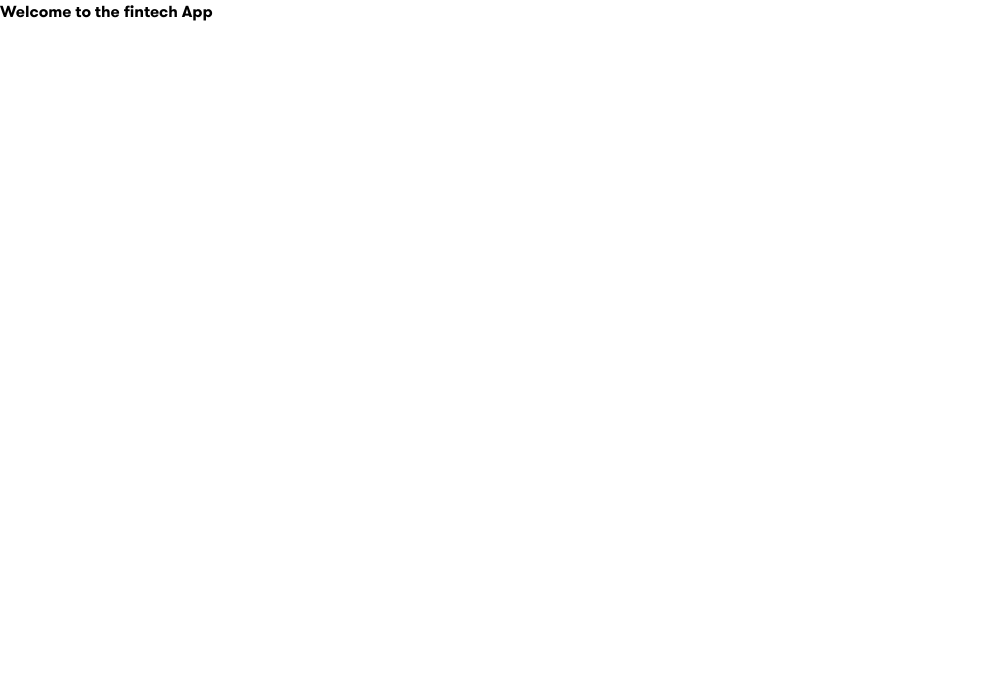
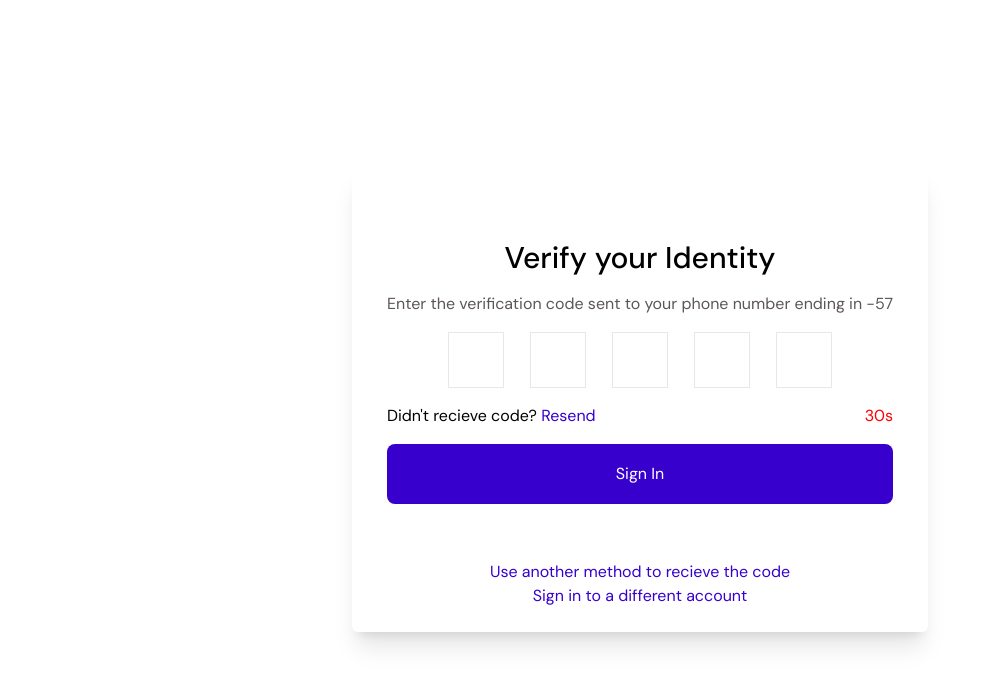
Before and after one commit to devcareer/team-fintech-frontend, a React (Create React App) app: page / in a window 1280 px wide. Shown: the top 686 px of the page, without its empty margins (0-988 px from the left). Built offline with nearby package versions, Linux system fonts and the light colour scheme; the HTML template or start-up script is replaced by a standard one.

Commit message:
feat: developed verify by number page

```diff
--- a/src/App.js
+++ b/src/App.js
@@ -1,7 +1,8 @@
+import VerifyNumber from './pages/VerifyNumber';
 function App() {
   return (
     <div>
-      <h1>Welcome to the fintech App</h1>
+      <VerifyNumber />
     </div>
   );
 }
--- a/src/pages/VerifyNumber.jsx
+++ b/src/pages/VerifyNumber.jsx
@@ -1,5 +1,5 @@
 import React from 'react';
-
+import Button from '../components/General/Button/Button';
 class Otpinput extends React.Component {
   constructor(props) {
     super(props);
@@ -13,9 +13,9 @@ class Otpinput extends React.Component {
   }
 
   handleSubmit(event) {
-    const data = new FormData(event.target);
+    new FormData(event.target);
     console.log(this.state);
-    event.preventDefault();
+    event.preventDefault;
   }
 
   inputfocus = (elmnt) => {
@@ -36,13 +36,22 @@ class Otpinput extends React.Component {
 
   render() {
     return (
+      <div className="flex items-center h-screen justify-center sm:w-screen">
+        <main className="sm:max-w-xl sm:my-auto sm:rounded-md sm:h-fit sm:w-full sm:shadow-xl flex flex-col justify-between items-center h-screen mt-12 sm:mt-auto p-6">
+          <section>
+            <h1 className="text-center text-3xl font-custom font-medium mt-12">
+              Verify your Identity
+            </h1>
+            <p className="text-text-2 my-4">
+              Enter the verification code sent to your phone number ending in -57
+            </p>
             <form onSubmit={this.handleSubmit}>
-        <div className="otpContainer">
+              <div className="flex justify-between mx-auto my-4 max-w-sm space-x-2">
                 <input
                   name="otp1"
                   type="text"
                   autoComplete="off"
-            className="otpInput"
+                  className="border border-outline w-14 h-14 p-3 text-center"
                   value={this.state.otp1}
                   onKeyPress={this.keyPressed}
                   onChange={(e) => this.handleChange('otp1', e)}
@@ -54,7 +63,7 @@ class Otpinput extends React.Component {
                   name="otp2"
                   type="text"
                   autoComplete="off"
-            className="otpInput"
+                  className="border border-outline w-14 h-14 p-3  text-lg text-center"
                   value={this.state.otp2}
                   onChange={(e) => this.handleChange('otp2', e)}
                   tabIndex="2"
@@ -65,7 +74,7 @@ class Otpinput extends React.Component {
                   name="otp3"
                   type="text"
                   autoComplete="off"
-            className="otpInput"
+                  className="border border-outline w-14 h-14 p-3  text-lg text-center"
                   value={this.state.otp3}
                   onChange={(e) => this.handleChange('otp3', e)}
                   tabIndex="3"
@@ -76,7 +85,7 @@ class Otpinput extends React.Component {
                   name="otp4"
                   type="text"
                   autoComplete="off"
-            className="otpInput"
+                  className="border border-outline w-14 h-14 p-3  text-lg text-center"
                   value={this.state.otp4}
                   onChange={(e) => this.handleChange('otp4', e)}
                   tabIndex="4"
@@ -88,7 +97,7 @@ class Otpinput extends React.Component {
                   name="otp5"
                   type="text"
                   autoComplete="off"
-            className="otpInput"
+                  className="border border-outline w-14 h-14 p-3 text-lg text-center"
                   value={this.state.otp5}
                   onChange={(e) => this.handleChange('otp5', e)}
                   tabIndex="5"
@@ -96,10 +105,23 @@ class Otpinput extends React.Component {
                   onKeyUp={(e) => this.inputfocus(e)}
                 />
               </div>
+              <div className="flex justify-between my-4">
+                <p>
+                  Didn&apos;t recieve code? <span className="text-primary-300">Resend</span>
+                </p>
+                <span className="text-warningstate">30s</span>
+              </div>
               <Button className="primary" type="submit">
-          Submit
+                Sign In
               </Button>
             </form>
+          </section>
+          <section className="block text-primary-300 mb-24 sm:mb-auto sm:my-14">
+            <p className="text-center">Use another method to recieve the code</p>
+            <p className="text-center">Sign in to a different account</p>
+          </section>
+        </main>
+      </div>
     );
   }
 }
```
Lines whose indentation alone changed are shown as unchanged.
